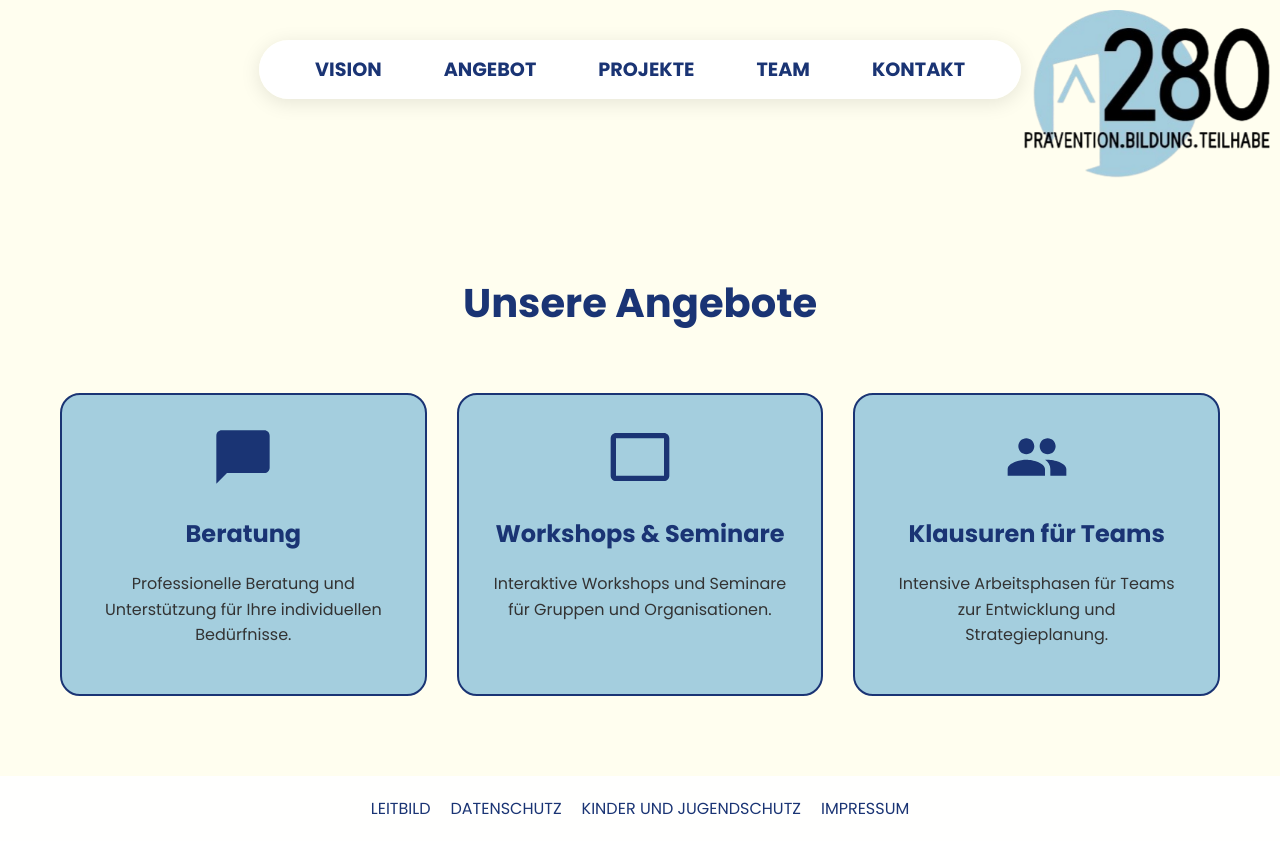
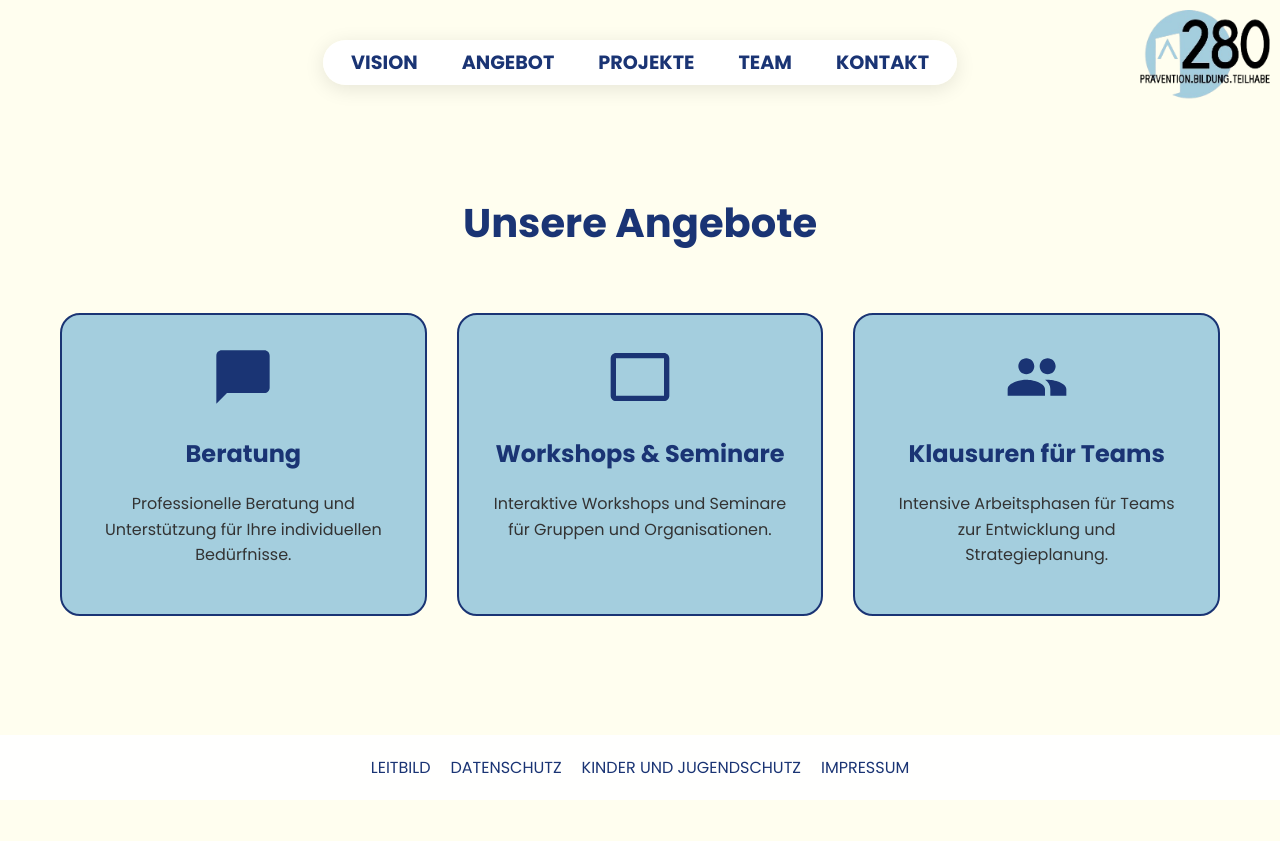
Before and after one commit to ElectroRaven/Verein280, a plain HTML site: page html/angebot.html in a window 1280 px wide. After the commit the page ends 800 px from the top, so only its background shows below. Drawn offline with Linux system fonts and the light colour scheme.

Commit message:
fix loading error

```diff
--- a/html/angebot.html
+++ b/html/angebot.html
@@ -7,11 +7,36 @@
     <link rel="preload" href="../style/stylesAngebot.css" as="style" onload="this.rel='stylesheet'">
     <noscript><link rel="stylesheet" href="../style/stylesAngebot.css"></noscript>
     <link href="https://fonts.googleapis.com/css2?family=Poppins:wght@400;500;700&display=swap" rel="stylesheet">
+    <style>
+        /* verhindert FOUC / Layout‑Shift beim Laden */
+        .top-nav{
+          position: fixed;
+          top: 40px;
+          left: 50%;
+          transform: translateX(-50%);
+          width: auto;
+          max-width: 95%;
+          box-sizing: border-box;
+          background: rgba(255,255,255,0.95);
+          padding: 8px 12px;
+          border-radius: 40px;
+          z-index: 9999;
+          display: flex;
+          justify-content: center;
+          visibility: visible;
+        }
+        .top-nav ul{ display:flex; flex-wrap:wrap; justify-content:center; gap:12px; margin:0; padding:0; list-style:none; }
+        .top-nav a{ white-space:nowrap; }
+        header .logo img{ display:block; height:90px; width:auto; max-width:40vw; object-fit:contain; }
+        main{ margin-top:140px; } /* reserviert Platz für Nav/Logo */
+      </style>
 </head>
 <body>
     <header>
         <div class="logo">
-            <a href="../index.html"><img src="../img/logoTuerkisTransparent.png" alt="Verein280 Logo"></a>
+            <a href="../index.html">
+              <img src="../img/logoTuerkisTransparent.png" alt="Verein280 Logo" width="300" height="120">
+            </a>
         </div>
     </header>
 
```
